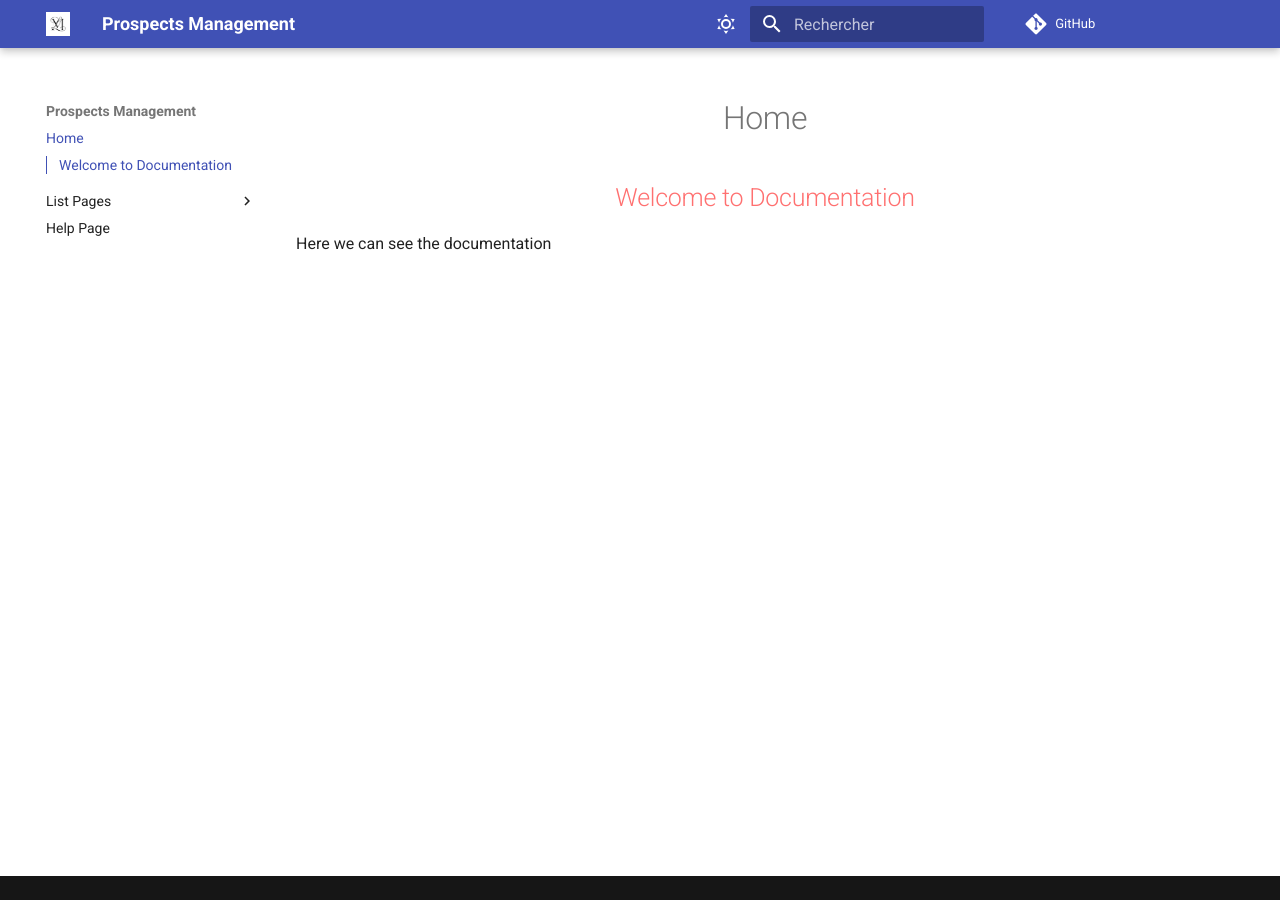
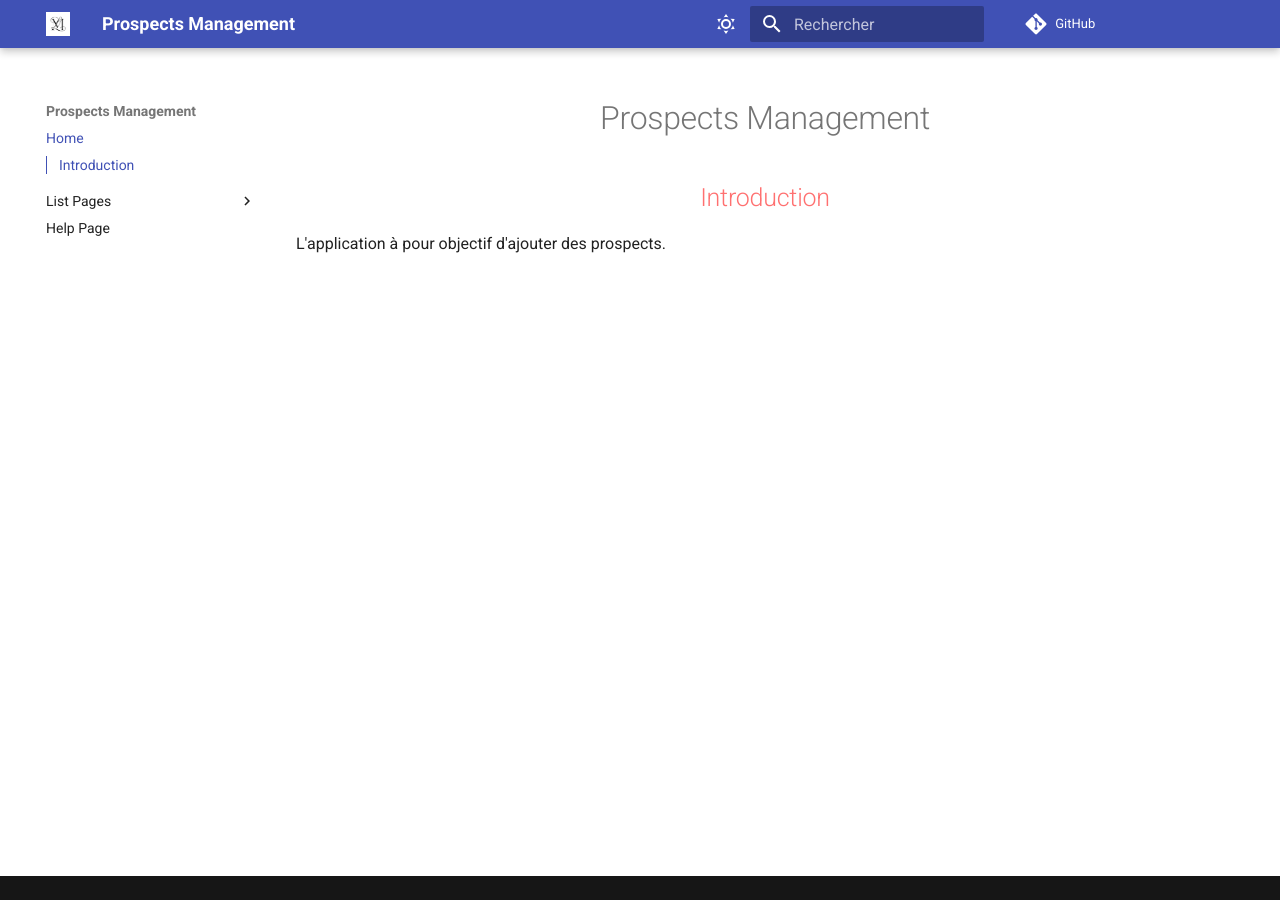
Before and after one commit to LhoMars/ProspectsManagement, an MkDocs documentation site: the page built from docs/index.md, in a window 1280 px wide. Built offline with MkDocs 1.6.1 and Material for MkDocs 9.7.7, drawn with Linux system fonts in a browser that asks for light colours; comment, search, counter and statistics services are not loaded.

Commit message:
update doc

```diff
--- a/docs/index.md
+++ b/docs/index.md
@@ -1,3 +1,4 @@
-## Welcome to Documentation
+# Prospects Management
 
-Here we can see the documentation
+## Introduction
+L'application à pour objectif d'ajouter des prospects.
```
